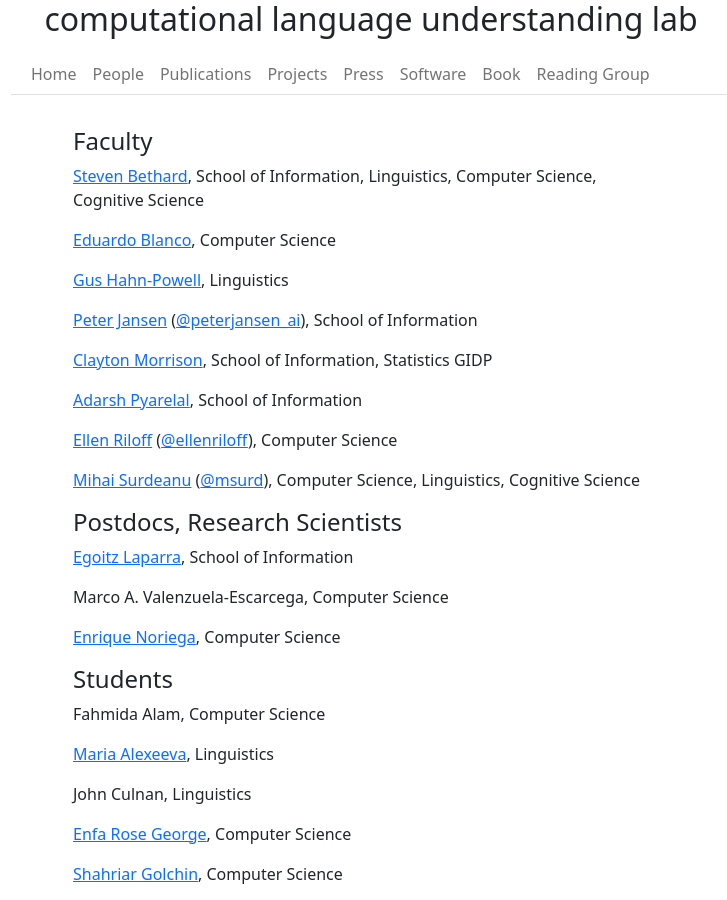
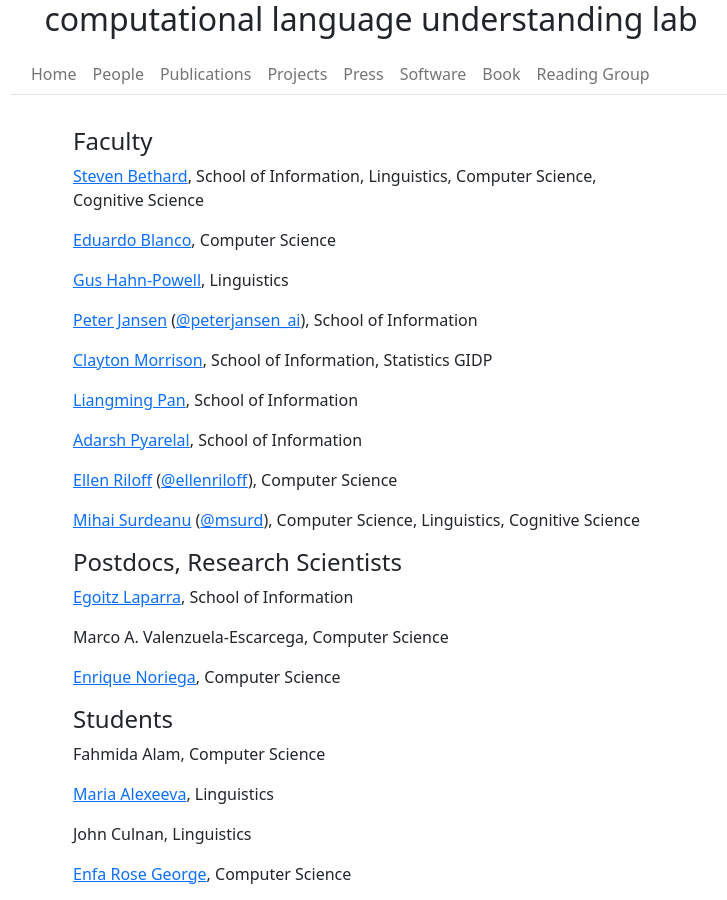
Before and after one commit to beingenfa/clulab.github.io, a Jekyll site: the page built from people.md, in a window 1280 px wide and 900 px high. Shown: the whole window, without its empty margins (269-996 px from the left). Built offline with Jekyll 4.4.1, drawn with Linux system fonts in a browser that asks for light colours.

Commit message:
Adds Liangming Pan

```diff
--- a/people.md
+++ b/people.md
@@ -16,6 +16,8 @@ order: 1
 [Peter Jansen](http://ischool.arizona.edu/users/peter-jansen) ([@peterjansen_ai](https://twitter.com/peterjansen_ai)), School of Information
 
 [Clayton Morrison](http://w3.sista.arizona.edu/~clayton/), School of Information, Statistics GIDP
+
+[Liangming Pan](https://liangmingpan.bio/), School of Information
 
 [Adarsh Pyarelal](http://adarsh.cc), School of Information
 
```
